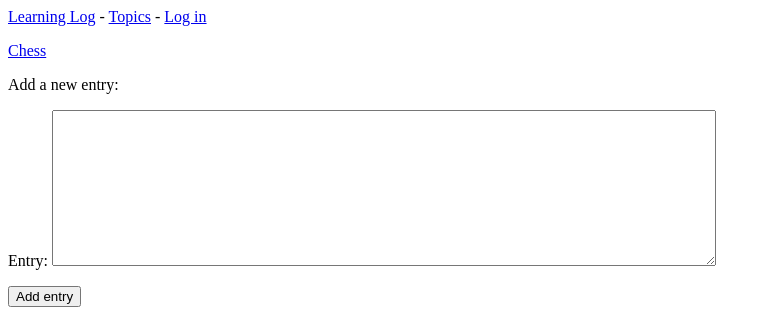
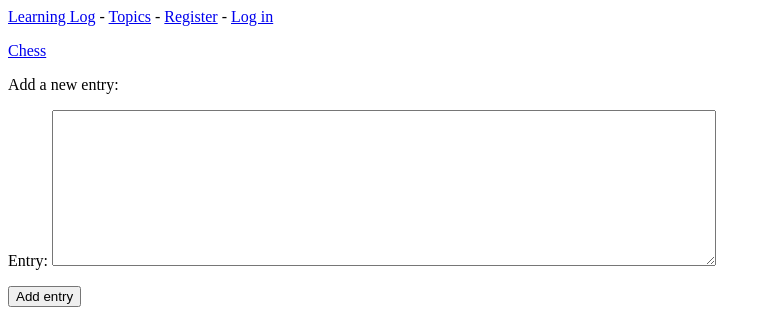
Before and after one commit to benjifricker/python-crash-course-projects, a Django app: page /new_entry/1/ in a window 1280 px wide. Shown: the top 311 px of the page, without its empty margins (0-771 px from the left). Run offline with Django 3.2, Linux system fonts and the light colour scheme; data comes from the database, SQL or seed files in the repository.

Commit message:
Add register link to base.html

```diff
--- a/web_application/learning_logs/templates/learning_logs/base.html
+++ b/web_application/learning_logs/templates/learning_logs/base.html
@@ -5,6 +5,7 @@
     Hello, {{ user.username }}.
     <a href="{% url 'users:logout' %}">Log out</a>
   {% else %}
+    <a href="{% url 'users:register' %}">Register</a> -
     <a href="{% url 'users:login' %}">Log in</a>
   {% endif %}
 </p>
```
